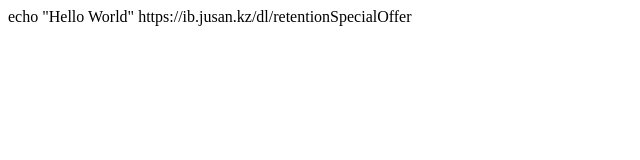
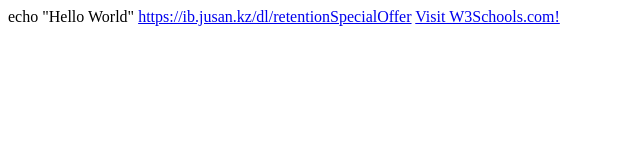
Before and after one commit to ZNurzat/github.test.jusan.io, a plain HTML site: page index.html in a window 1280 px wide. Shown: the whole page, without its empty margins (0-640 px from the left). Drawn offline with Linux system fonts and the light colour scheme.

Commit message:
Update index.html

```diff
--- a/index.html
+++ b/index.html
@@ -1,2 +1,3 @@
 echo "Hello World"
-<a>https://ib.jusan.kz/dl/retentionSpecialOffer</a>
+<a href="url">https://ib.jusan.kz/dl/retentionSpecialOffer</a>
+<a href="https://ib.jusan.kz/dl/retentionSpecialOffer">Visit W3Schools.com!</a>
```
